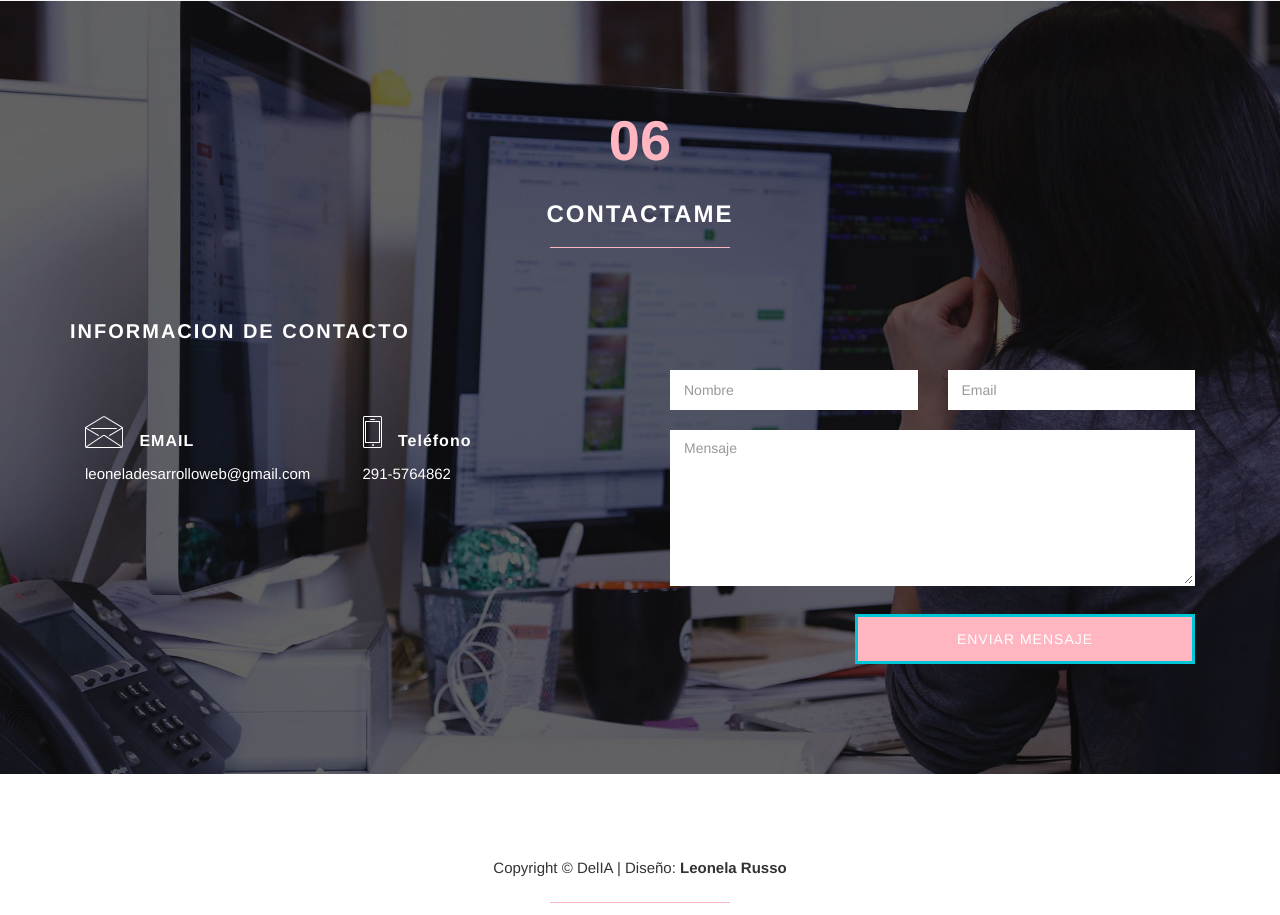
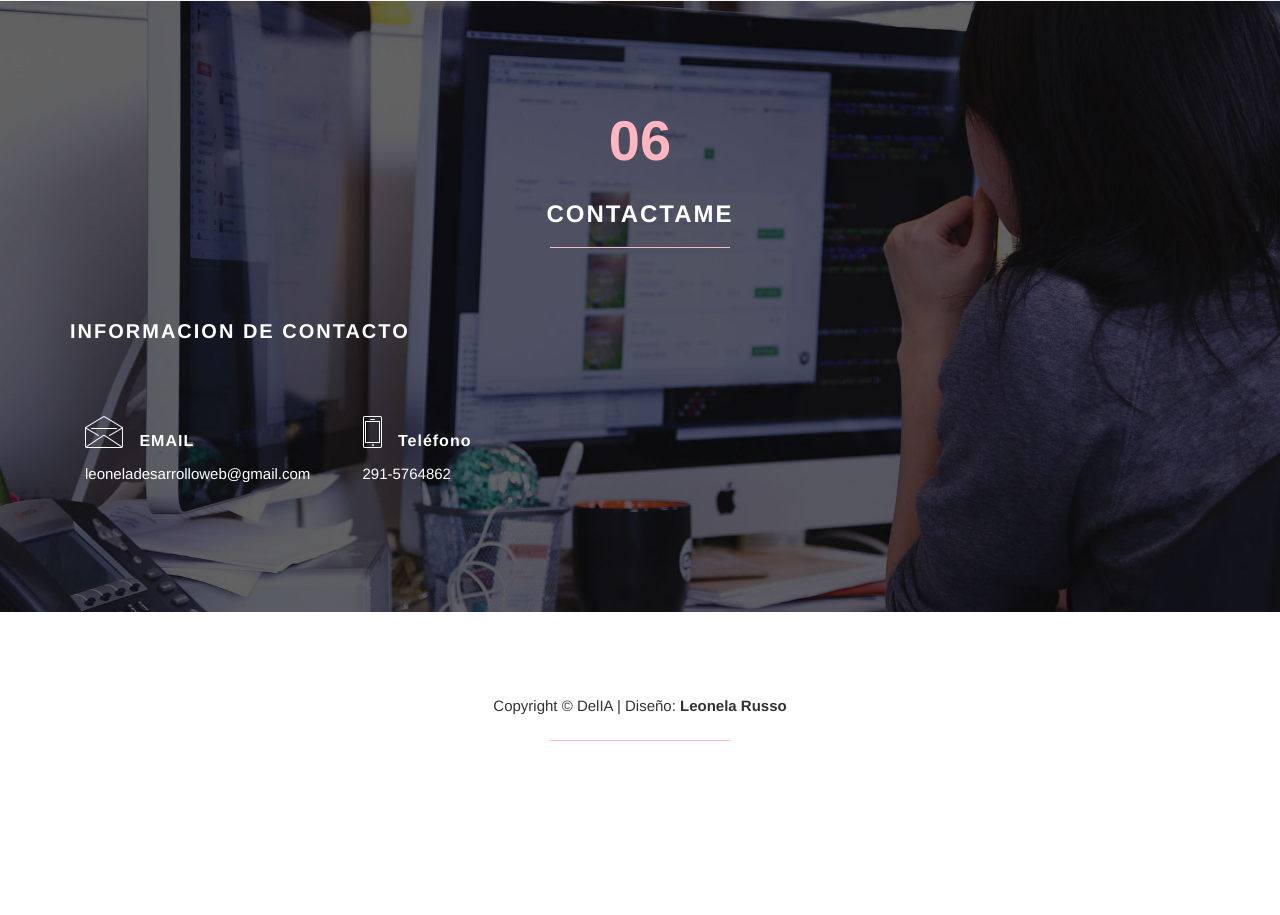
Before and after one commit to leoweb-ccode/frontendweb, a plain HTML site: page index.html in a window 1280 px wide. Shown: the part 4137-5052 px from the top of the page. After the commit the page ends 4958 px from the top, so only its background shows below. Drawn offline with Linux system fonts and the light colour scheme.

Commit message:
Update index.html

```diff
--- a/index.html
+++ b/index.html
@@ -278,20 +278,8 @@
 				</div>
 			</div>
 			<div class="col-md-6 col-sm-12">
-				<form action="#" method="get" class="wow fadeInUp" data-wow-delay="0.6s">
-					<div class="col-md-6 col-sm-6">
-						<input type="text" class="form-control" placeholder="Nombre" name="nombre">
-					</div>
-					<div class="col-md-6 col-sm-6">
-						<input type="email" class="form-control" placeholder="Email" name="email">
-					</div>
-					<div class="col-md-12 col-sm-12">
-						<textarea class="form-control" placeholder="Mensaje" rows="7" name="mensaje"></textarea>
-					</div>
-					<div class="col-md-offset-4 col-md-8 col-sm-offset-4 col-sm-8">
-						<input type="submit" class="form-control" value="ENVIAR MENSAJE">
-					</div>
-				</form>
+				<script type="text/javascript" src="https://form.jotform.com/jsform/203217086261651"></script>
+
 			</div>
 		</div>
 	</div>
```
